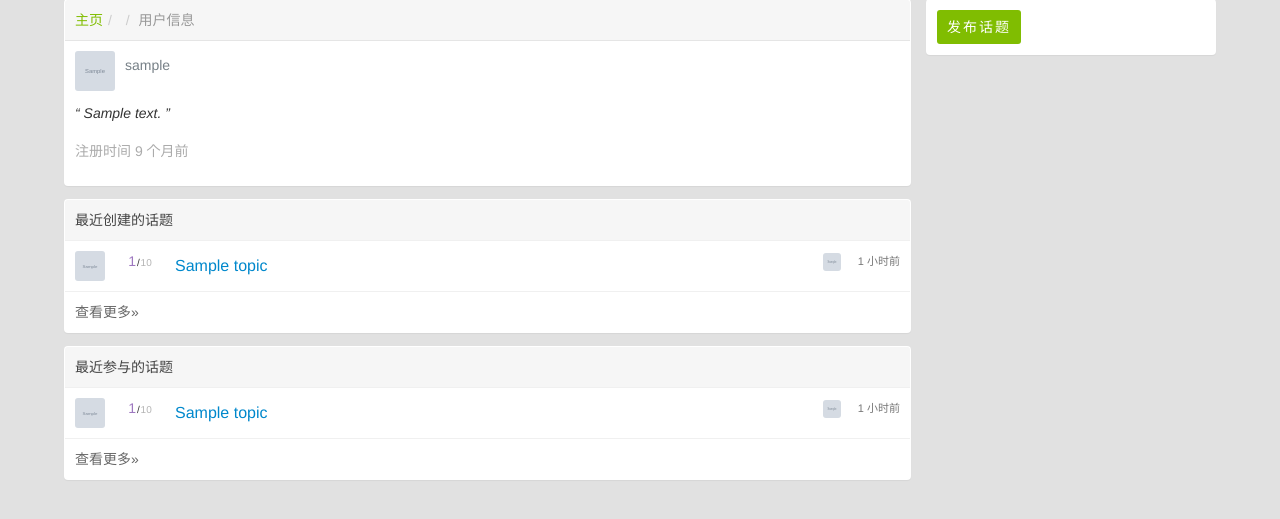
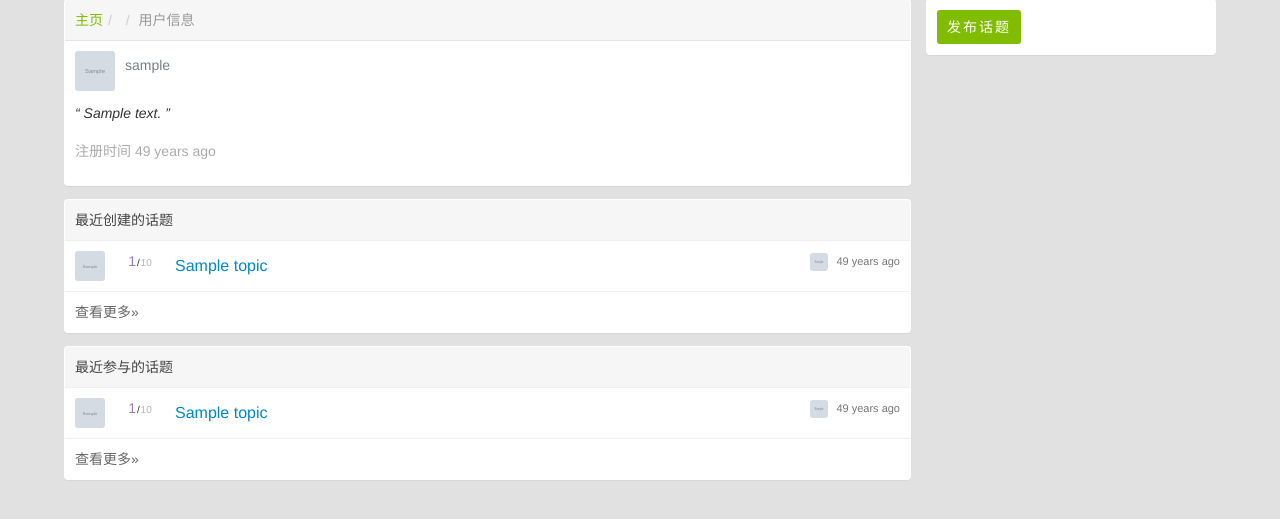
Before and after one commit to coolbreezeqf/web_bbs, a Flask app: a page that uses templates/profile.html in a window 1280 px wide. Shown: the part 68-587 px from the top of the page. Run offline with Flask 2, Linux system fonts and the light colour scheme; tables that the repository leaves empty hold one stand-in row (values such as "Sample post"); grey boxes marked "Sample" are stand-in pictures; some libraries are stand-ins or nearby versions.

Commit message:
用户信息页的时间

```diff
--- a/templates/profile.html
+++ b/templates/profile.html
@@ -22,26 +22,10 @@
                                  {{ user.describe }}
                             ”
                         </span>
-{#                        <span class="big">540</span> 积分#}
-{##}
-{#                        <li>#}
-{#                            <a class="dark" href="https://cnodejs.org/user/fuxingZhang/collections" target="_blank">#}
-{#                                <span class="big collect-topic-count">1</span>个话题收藏#}
-{#                            </a>#}
-{#                        </li>#}
-{##}
-{##}
-{#                        <li>#}
-{#                            <i class="fa fa-lg fa-fw fa-github"></i>#}
-{#                            <a class="dark" href="https://github.com/fuxingZhang" target="_blank">#}
-{#                                @fuxingZhang#}
-{#                            </a>#}
-{#                        </li>#}
-{##}
-{##}
                     </ul>
                 </div>
-                <p class="col_fade">注册时间 9 个月前</p>
+                {% set create_time = datetime.utcfromtimestamp(user.created_time) %}
+                <p class="col_fade">注册时间 {{ moment(create_time).fromNow() }}</p>
 
             </div>
         </div>
@@ -68,15 +52,20 @@
                   </span>
 
                 {% if topic.reply_count() != 0 %}
-                    {% set reply_user = topic.replies()[-1].user() %}
+                    {% set last_reply = topic.replies()[-1] %}
+                    {% set reply_user = last_reply.user() %}
+                    <a class="last_time pull-right"
+                       href="{{ url_for('index.profile', username=reply_user.username) }}">
+                        <img class="user_small_avatar" src="{{ reply_user.image }}">
+                        {% set create_time = datetime.utcfromtimestamp(last_reply.created_time) %}
+                        <span class="last_active_time">{{ moment(create_time).fromNow() }}</span>
+                    </a>
                 {% else %}
-                    {% set reply_user = current_user %}
+                    {% set create_time = datetime.utcfromtimestamp(topic.created_time) %}
+                    <a class="last_time pull-right" href="">{{ moment(create_time).fromNow() }}</a>
                 {% endif %}
-                <a class="last_time pull-right"
-                   href="{{ url_for('index.profile', username=reply_user.username) }}">
-                    <img class="user_small_avatar" src="{{ reply_user.image }}">
-                    <span class="last_active_time">1 小时前</span>
-                </a>
+
+
 
 
                 <div class="topic_title_wrapper">
@@ -115,15 +104,19 @@
                     </span>
                   </span>
                 {% if topic.reply_count() != 0 %}
-                    {% set reply_user = topic.replies()[-1].user() %}
+                    {% set last_reply = topic.replies()[-1] %}
+                    {% set reply_user = last_reply.user() %}
+                    <a class="last_time pull-right"
+                       href="{{ url_for('index.profile', username=reply_user.username) }}">
+                        <img class="user_small_avatar" src="{{ reply_user.image }}">
+                        {% set create_time = datetime.utcfromtimestamp(last_reply.created_time) %}
+                        <span class="last_active_time">{{ moment(create_time).fromNow() }}</span>
+                    </a>
                 {% else %}
-                    {% set reply_user = current_user %}
+                    {% set create_time = datetime.utcfromtimestamp(topic.created_time) %}
+                    <a class="last_time pull-right" href="">{{ moment(create_time).fromNow() }}</a>
                 {% endif %}
-                <a class="last_time pull-right"
-                   href="{{ url_for('index.profile', username=reply_user.username) }}">
-                    <img class="user_small_avatar" src="{{ reply_user.image }}">
-                    <span class="last_active_time">1 小时前</span>
-                </a>
+
 
                 <div class="topic_title_wrapper">
                     <a class="topic_title" href="{{ url_for('topic.detail', id=topic.id) }}"
```
